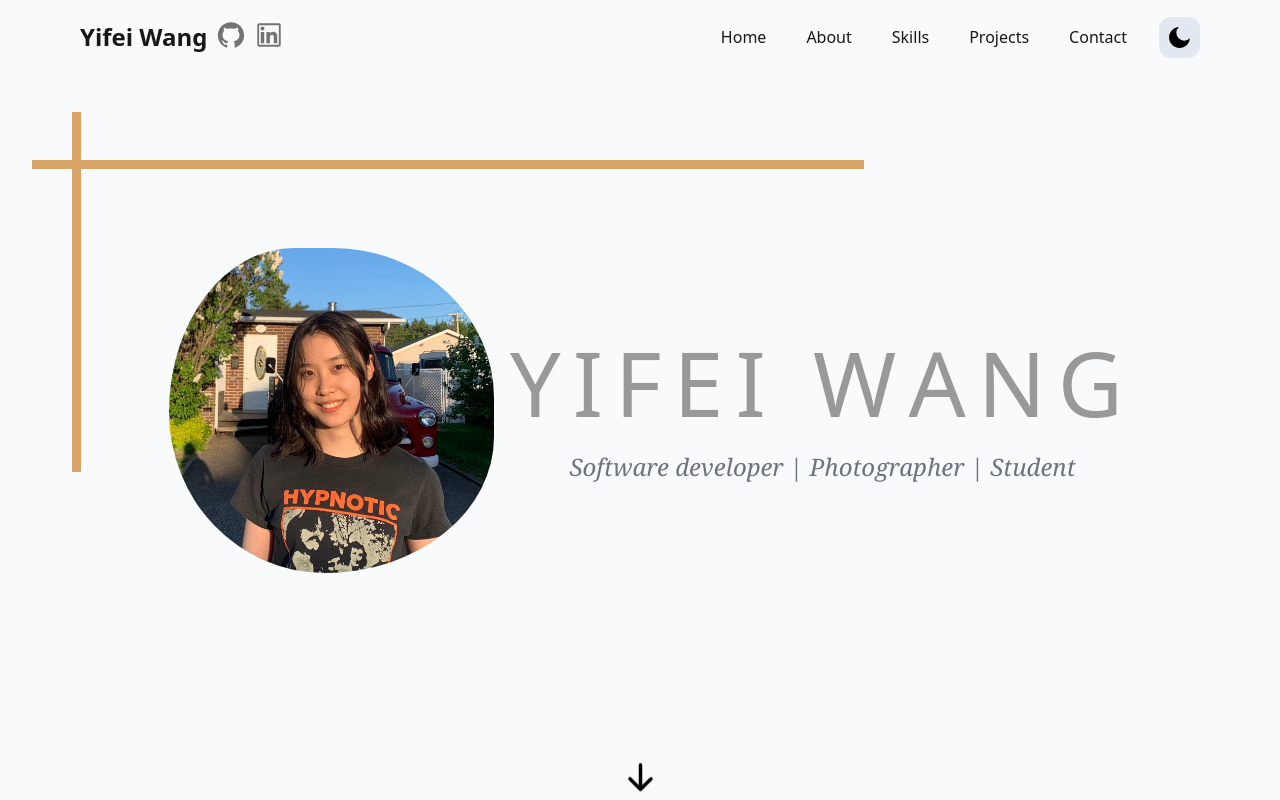
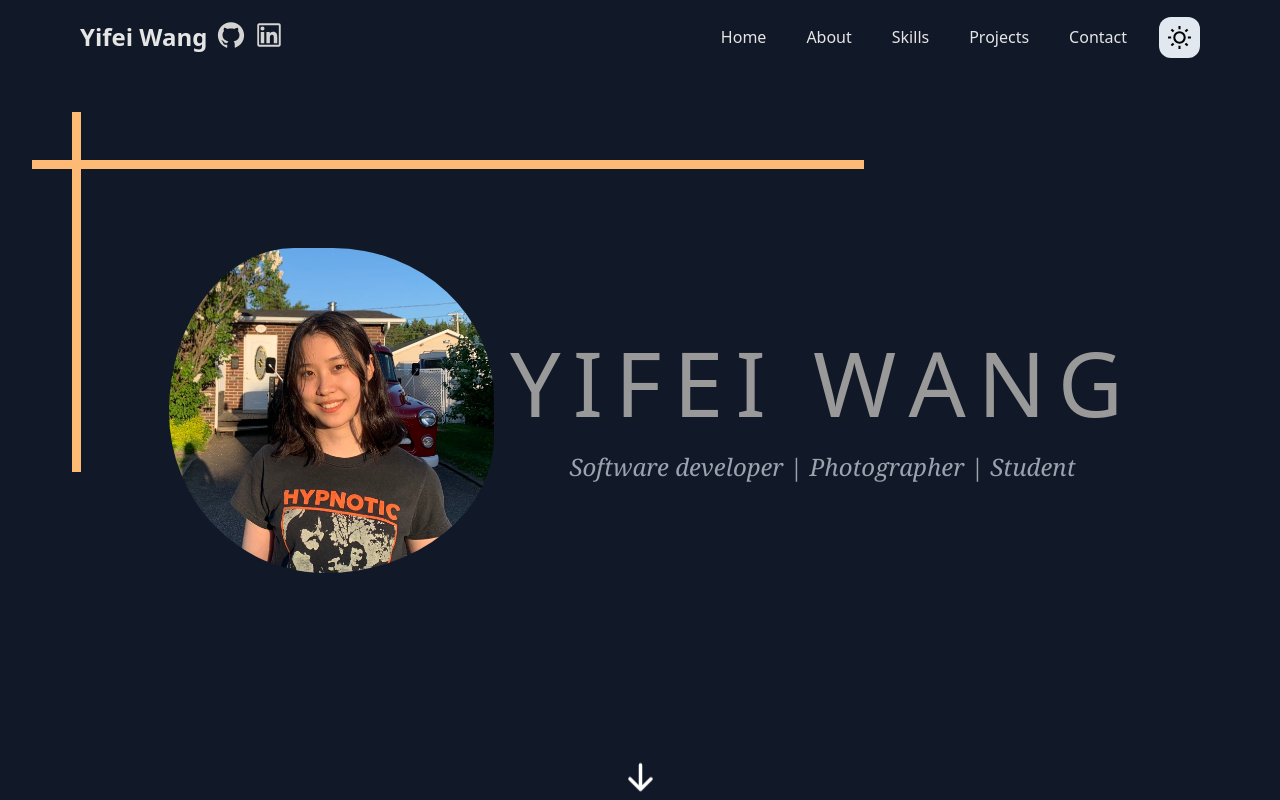
Before and after one commit to yifeiw701/portfolio-app, a Next.js app: page / in a window 1280 px wide. Shown: the top 800 px of the page. Built offline with nearby package versions, Linux system fonts and the light colour scheme.

Commit message:
set default theme to dark

```diff
--- a/app/globals.css
+++ b/app/globals.css
@@ -6,3 +6,6 @@
     @apply outline-none bg-slate-400/10 rounded-lg border-b-2 px-6 py-3 md:py-4  text-gray-500 placeholder-gray-500 transition-all hover:border-orange-400/40;
   }
 }
+body {
+  overflow-x: hidden;
+}
--- a/app/layout.tsx
+++ b/app/layout.tsx
@@ -13,7 +13,7 @@ export default function RootLayout({
     <html lang="en">
       <head />
       <body className="bg-gray-50 dark:bg-gray-900 scrollbar-thin scrollbar-thumb-orange-300">
-        <ThemeProvider attribute="class">
+        <ThemeProvider attribute="class" defaultTheme="dark">
           <Navbar />
           <div />
           {children}
--- a/app/page.tsx
+++ b/app/page.tsx
@@ -3,7 +3,6 @@ import About from "@/components/About";
 import Skills from "@/components/Skills";
 import Projects from "@/components/Projects";
 import Contact from "@/components/Contact";
-import ContactMe from "@/components/Contact";
 
 export default function Home() {
   return (
--- a/components/About.tsx
+++ b/components/About.tsx
@@ -1,4 +1,4 @@
-"use client"; // this is a client component
+"use client";
 import { motion } from "framer-motion";
 import React from "react";
 
--- a/components/Hero.tsx
+++ b/components/Hero.tsx
@@ -1,4 +1,4 @@
-"use client"; // this is a client component
+"use client";
 import React from "react";
 import Image from "next/image";
 import { Link } from "react-scroll/modules";
--- a/components/Navbar.tsx
+++ b/components/Navbar.tsx
@@ -1,4 +1,4 @@
-"use client"; // this is a client component
+"use client";
 import React from "react";
 import { useState } from "react";
 import { Link } from "react-scroll/modules";
--- a/components/Skills.tsx
+++ b/components/Skills.tsx
@@ -1,4 +1,4 @@
-"use client"; // this is a client component
+"use client";
 import React from "react";
 import { motion } from "framer-motion";
 
```
